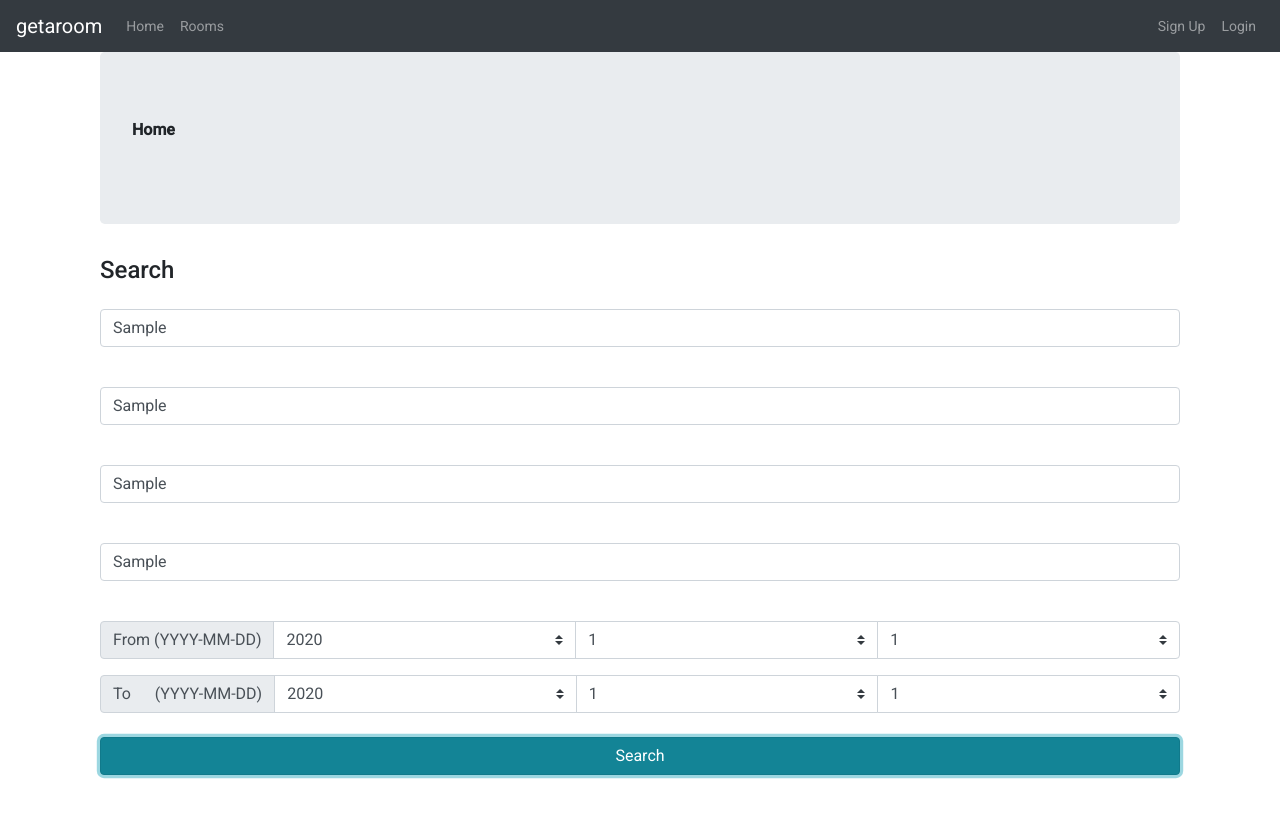
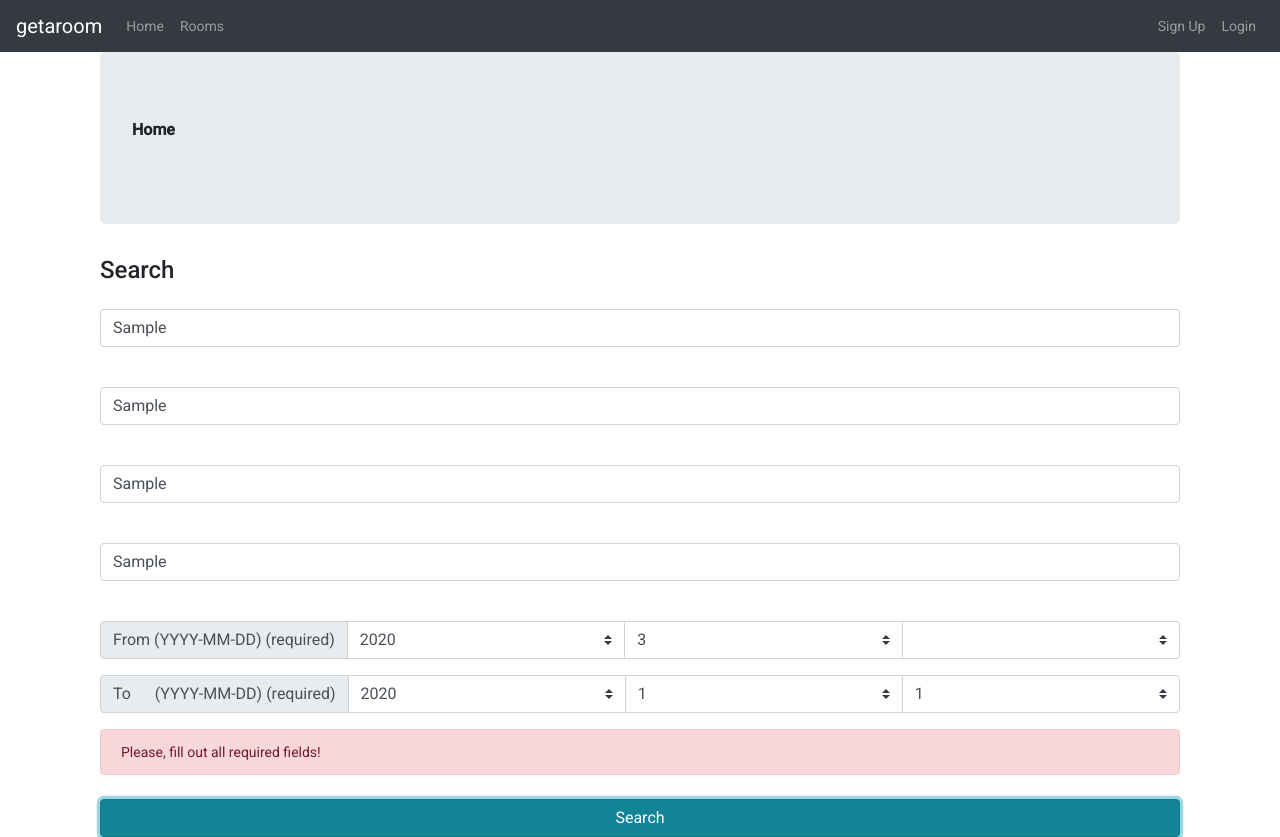
Before and after one commit to damik3/getaroom-frontend, an Angular app: page /home in a window 1280 px wide. Both pictures are taken after typing "Sample", "Sample", "Sample", "Sample" into the empty fields and a click on the button "Search". Before the commit the page ends 800 px from the top, so only its background shows below. Built offline with nearby package versions, Linux system fonts and the light colour scheme.

Commit message:
HomeComponent, RoomComponent: Search works!!!

```diff
--- a/src/app/home/home.component.html
+++ b/src/app/home/home.component.html
@@ -9,62 +9,61 @@
 
   <!-- Country -->
   <div class="input-group mb-3">
-    <input id="country" class="form-control mb-4" placeholder="Country">
+    <input id="country" class="form-control mb-4" placeholder="Country (required)" [(ngModel)]="query.country">
   </div>
 
   <!-- City -->
   <div class="input-group mb-3">
-    <input id="City" class="form-control mb-4" placeholder="City">
+    <input id="City" class="form-control mb-4" placeholder="City" [(ngModel)]="query.city">
   </div>
 
   <!-- Area -->
   <div class="input-group mb-3">
-    <input id="Area" class="form-control mb-4" placeholder="Area">
+    <input id="Area" class="form-control mb-4" placeholder="Area" [(ngModel)]="query.area">
   </div>
 
   <!-- Number of Persons -->
   <div class="input-group mb-3">
-    <input id="NumPersons" class="form-control mb-4" placeholder="Number of persons">
+    <input id="NumPersons" class="form-control mb-4" placeholder="Number of persons (required)" [(ngModel)]="query.numBeds">
   </div>
 
   <!-- Date From -->
   <div class="input-group mb-3">
     <div class="input-group-prepend">
-      <label class="input-group-text" for="DateFrom">From (YYYY-MM-DD)</label>
+      <label class="input-group-text" for="DateFrom">From (YYYY-MM-DD) (required)</label>
     </div>
-    <select class="custom-select" id="DateFrom">
-      <option selected>2020</option>
-      <option value="1">2021</option>
+    <select class="custom-select" id="DateFrom" [(ngModel)]="dateFrom.year">
+      <option *ngFor="let y of years">{{ y }}</option>
     </select>
-    <select class="custom-select" data-flip="false">
-      <option selected>1</option>
+    <select class="custom-select" [(ngModel)]="dateFrom.month">
       <option *ngFor="let m of months">{{ m }}</option>
     </select>
-    <select class="custom-select">
-      <option selected>1</option>
-      <option *ngFor="let m of days">{{ m }}</option>
+    <select class="custom-select" [(ngModel)]="dateFrom.day">
+      <option *ngFor="let d of days">{{ d }}</option>
     </select>
   </div>
 
   <!-- Date To -->
   <div class="input-group mb-3">
     <div class="input-group-prepend">
-      <label class="input-group-text" for="DateTo">To &nbsp; &nbsp; &nbsp;(YYYY-MM-DD)</label>
+      <label class="input-group-text" for="DateTo">To &nbsp; &nbsp; &nbsp;(YYYY-MM-DD) (required)</label>
     </div>
-    <select class="custom-select" id="DateTo">
-      <option selected>2020</option>
-      <option value="1">2021</option>
+    <select class="custom-select" id="DateTo" [(ngModel)]="dateTo.year">
+      <option *ngFor="let y of years">{{ y }}</option>
     </select>
-    <select class="custom-select" data-flip="false">
-      <option selected>1</option>
+    <select class="custom-select" data-flip="false" [(ngModel)]="dateTo.month">
       <option *ngFor="let m of months">{{ m }}</option>
     </select>
-    <select class="custom-select">
-      <option selected>1</option>
-      <option *ngFor="let m of days">{{ m }}</option>
+    <select class="custom-select" [(ngModel)]="dateTo.day">
+      <option *ngFor="let d of days">{{ d }}</option>
     </select>
   </div>
 
+  <div class="alert alert-danger" role="alert" *ngIf="invalidInput">
+    Please, fill out all required fields!
+  </div>
+
     <!-- Do search button -->
-    <button class="btn btn-info btn-block my-4" type="submit">Search</button>
+  <button class="btn btn-info btn-block my-4" type="submit" (click)="search()">Search</button>
+
 </div>
--- a/src/app/home/home.component.ts
+++ b/src/app/home/home.component.ts
@@ -1,6 +1,8 @@
 import { Component, OnInit } from '@angular/core';
 import { SearchQuery } from '../search-query';
 import { MyDate } from '../my-date';
+import {Router} from '@angular/router';
+import {Validate} from '../helpers/validate';
 
 @Component({
   selector: 'app-home',
@@ -10,20 +12,23 @@ import { MyDate } from '../my-date';
 export class HomeComponent implements OnInit {
 
   // Sad I know...
-  years = [2021];
-  months = [2, 3, 4, 5, 6, 7, 8, 9, 10, 11, 12];
-  days = [2, 3, 4, 5, 6, 7, 8, 9, 10,
+  years = [2020, 2021];
+  months = [1, 2, 3, 4, 5, 6, 7, 8, 9, 10, 11, 12];
+  days = [1, 2, 3, 4, 5, 6, 7, 8, 9, 10,
     11, 12, 13, 14, 15, 16, 17, 18, 19, 20,
     21, 22, 23, 24, 25, 26, 27, 28, 29, 30];
 
   query: SearchQuery;
   dateFrom: MyDate;
   dateTo: MyDate;
+  invalidInput = false;
 
-  constructor() {
+  constructor(private readonly router: Router) {
     this.query = new SearchQuery();
     this.dateFrom = new MyDate();
+    this.dateFrom.set(2020, 1, 1);
     this.dateTo = new MyDate();
+    this.dateTo.set(2020, 1, 1);
   }
 
   ngOnInit(): void {
@@ -33,4 +38,31 @@ export class HomeComponent implements OnInit {
       }
   }
 
+  search(): void {
+
+    // Check validity before submitting
+    if (!Validate.text(this.query.country) ||
+        !this.query.numBeds ||
+        !this.dateFrom.isValid() ||
+        !this.dateTo.isValid()) {
+      console.log('INPUT ERROR');
+      this.invalidInput = true;
+      return;
+    }
+
+    this.invalidInput = false;
+
+    // Make dates into string
+    this.query.dateFrom = this.dateFrom.toString();
+    this.query.dateTo = this.dateTo.toString();
+
+    // ...???
+    const queryParams = this.query;
+
+    // Send data to ResultsComponent
+    this. router.navigate(['/', 'rooms'], {
+      queryParams
+    });
+  }
+
 }
--- a/src/app/room/room.component.ts
+++ b/src/app/room/room.component.ts
@@ -1,6 +1,8 @@
 import { Component, OnInit, ViewChild } from '@angular/core';
 import { RoomService } from '../services/room.service';
 import { PageEvent } from '@angular/material/paginator';
+import {ActivatedRoute} from '@angular/router';
+import {SearchQuery} from '../search-query';
 
 @Component({
   selector: 'app-room',
@@ -10,7 +12,6 @@ import { PageEvent } from '@angular/material/paginator';
 export class RoomComponent implements OnInit {
 
   rooms = null;
-
   numbers = null;
 
   // MatPaginator inputs
@@ -20,23 +21,67 @@ export class RoomComponent implements OnInit {
   // MatPaginator output
   pageEvent: PageEvent;
 
-  constructor(private roomService: RoomService) { }
+  query: SearchQuery;
+  showAll: boolean;
+
+
+
+  constructor(private roomService: RoomService,
+              private readonly activatedRoute: ActivatedRoute) { }
+
+
 
   ngOnInit(): void {
+
     this.pageEvent = new PageEvent();
+    this.numbers = Array(this.pageSize).fill(1).map((x, i) => i); // [0,1,2,3,4]
+    this.query = new SearchQuery();
+    this.showAll = false;
 
-    this.numbers = Array(this.pageSize).fill(1).map((x, i) => i); // [0,1,2,3,4]
 
-    this.roomService.getAll().subscribe(
-      data => {
-        this.rooms = data;
-        this.length = data.length;
-      },
-      err => {
-        this.rooms = JSON.parse(err.error).message;
+
+    this.activatedRoute.queryParams.subscribe((query) => {
+      this.query.country = query.country;
+      this.query.city = query.city ? query.city : '';
+      this.query.area = query.area ? query.area : '';
+      this.query.numBeds = +query.numBeds;
+      this.query.dateFrom = query.dateFrom;
+      this.query.dateTo = query.dateTo;
+      console.log('Just received ' + JSON.stringify(this.query));
+
+      if (!this.query.country ||
+        !this.query.numBeds ||
+        !this.query.dateFrom ||
+        !this.query.dateTo) {
+        console.log('NULLLLLLLLLL');
+        this.showAll = true;
       }
-    );
+
+      // Show all rooms
+      if (this.showAll) {
+        console.log('got into showAll');
+        this.roomService.getAll().subscribe(
+          data => {
+            this.rooms = data;
+            this.length = data.length;
+          }
+        );
+      }
+
+      // Show search results
+      else {
+        console.log('DID NOT got into showAll');
+        this.roomService.search(this.query).subscribe(
+          data => {
+            this.rooms = data;
+            this.length = data.length;
+          }
+        );
+      }
+    });
   }
+
+
 
   getPageIndex() {
     if (!this.pageEvent.pageIndex) {
@@ -46,6 +91,8 @@ export class RoomComponent implements OnInit {
       return this.pageEvent.pageIndex;
     }
   }
+
+
 
   getRoom(i: number) {
       if (!this.length) {
--- a/src/app/services/room.service.ts
+++ b/src/app/services/room.service.ts
@@ -2,8 +2,10 @@ import { Injectable } from '@angular/core';
 import { HttpClient } from '@angular/common/http';
 import { Observable } from 'rxjs';
 import {Room} from '../room';
+import {SearchQuery} from '../search-query';
 
 const API_URL = 'http://localhost:8080/api/rooms/';
+const SEARCH_API_URL = 'http://localhost:8080/api/search/';
 
 @Injectable({
   providedIn: 'root'
@@ -23,4 +25,8 @@ export class RoomService {
   put(room: Room): Observable<any> {
     return this.http.post(API_URL, room, { responseType: 'json' });
   }
+
+  search(searchQuery: SearchQuery): Observable<any> {
+    return this.http.post(SEARCH_API_URL, searchQuery, { responseType: 'json' });
+  }
 }
```
